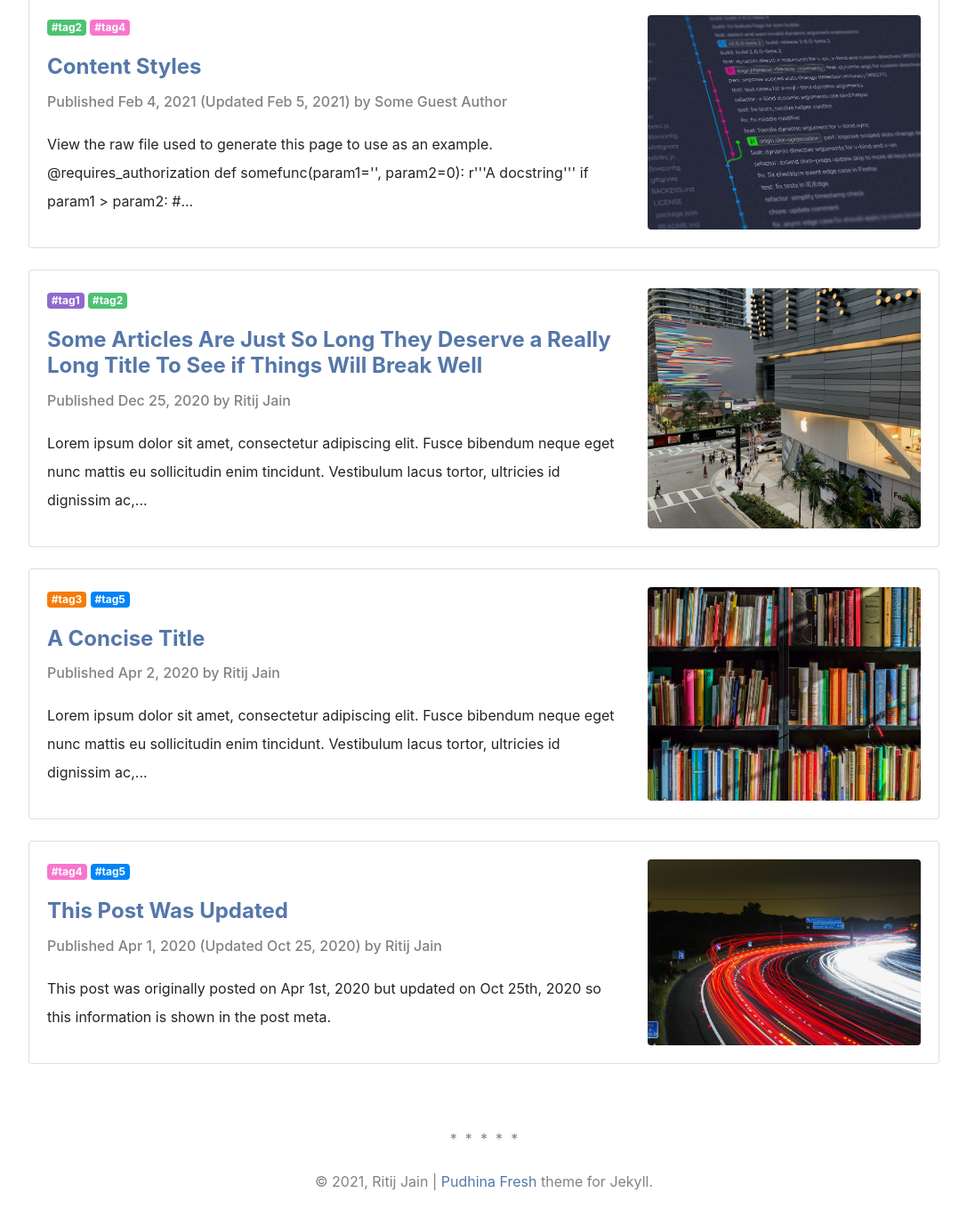
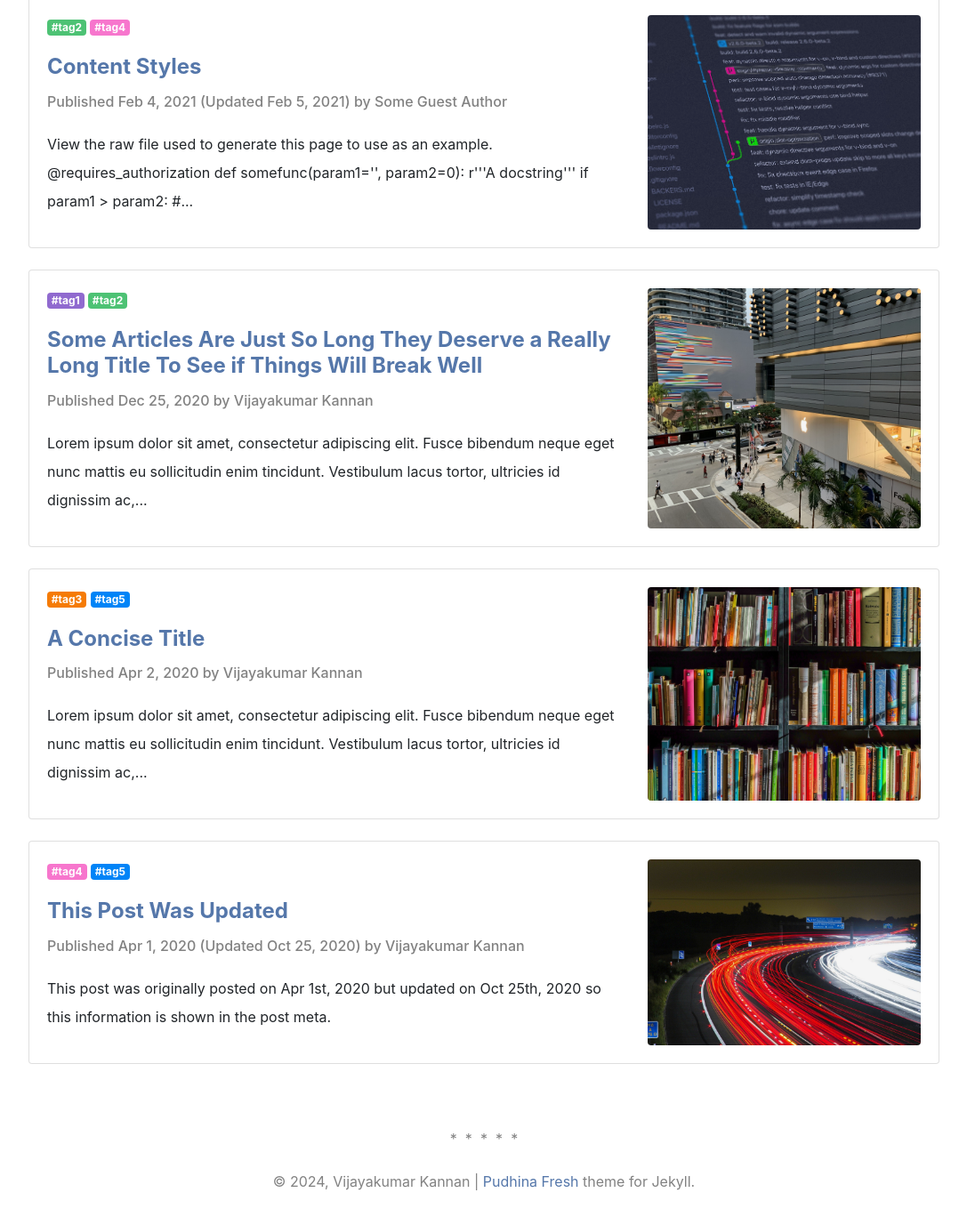
Before and after one commit to vijjay29/vijjay29.github.io, a Jekyll site: the page built from pages/posts.html, in a window 1280 px wide and 1400 px high, scrolled down 647 px. Shown: the top 1377 px of the window at 89% size, without its empty margins (96-1183 px from the left). Built offline with Jekyll 4.4.1, drawn with Linux system fonts in a browser that asks for light colours; nearby versions of some CDN libraries; a style sheet for code colours, icons or effects is not loaded; some of the changed text lies outside the part shown.

Commit message:
Updated basic info

```diff
--- a/_config.yml
+++ b/_config.yml
@@ -1,16 +1,16 @@
-title: Pudhina Fresh # Shown in header on pages with full_logo: true
-short_logo: PF. # Shown in header on all pages by default unless full_logo: true is set
+title: Vijayakumar Kannan (VJ) # Shown in header on pages with full_logo: true
+short_logo: VJ. # Shown in header on all pages by default unless full_logo: true is set
 description: > # The description for your site
-  A minimal yet feature-rich Jekyll theme made for personal websites and blogs.
-url: "https://ritijjain.github.io/pudhina-fresh" # Site base URL
+  Backend developer turned Security Engineer, passionate about building and orchestrating security systems. Continuously learning and evolving to enhance security practices.
+url: "https://vijjay29.github.io/" # Site base URL
 
 author:
-  name: Ritij Jain
-  github: ritijjain/pudhina-fresh # GitHub username, used for GitHub icon on the top right
-  linkedin: ritijjain # Your LinkedIn profile url name, used for LinkedIn icon on the top right
-  email: example@example.com # Used for email icon on the top right
-  homepage: https://ritijjain.com # This links to your name in post meta
-  twitter: # Twitter username, used for Twitter Card Analytics
+  name: Vijayakumar Kannan
+  github: vijjay29 # GitHub username, used for GitHub icon on the top right
+  linkedin: vijjay29 # Your LinkedIn profile url name, used for LinkedIn icon on the top right
+  email:  # Used for email icon on the top right
+  homepage: https://vijjay29.github.io/ # This links to your name in post meta
+  twitter: imVijay29 # Twitter username, used for Twitter Card Analytics
 
 disqus_name: # Setting this will turn on Disqus comments
 g_track_id: # Google Analytics tracking ID (e.g. UA-000000-2), setting this will turn on Google Analytics
--- a/_includes/page/about.html
+++ b/_includes/page/about.html
@@ -2,6 +2,6 @@
 <div class="about__devider">*****</div>
 <div class="about__text">
 <br>
-&#169 2021, Ritij Jain | <a href="https://github.com/ritijjain/pudhina-fresh">Pudhina Fresh</a> theme for Jekyll.
+&#169 2024, Vijayakumar Kannan | <a href="https://github.com/ritijjain/pudhina-fresh">Pudhina Fresh</a> theme for Jekyll.
 </div>
 </div>
```
Also changed, not shown: index.md (+3 -6 lines).
